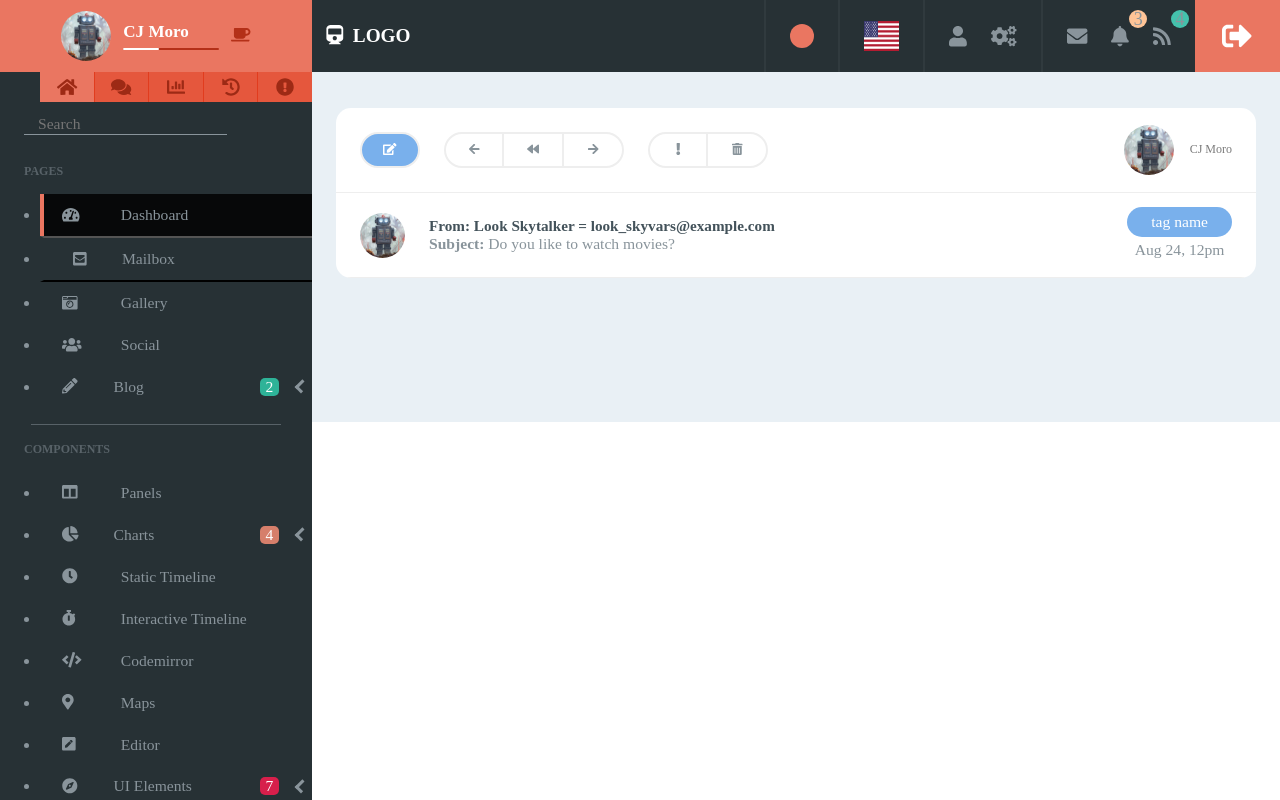
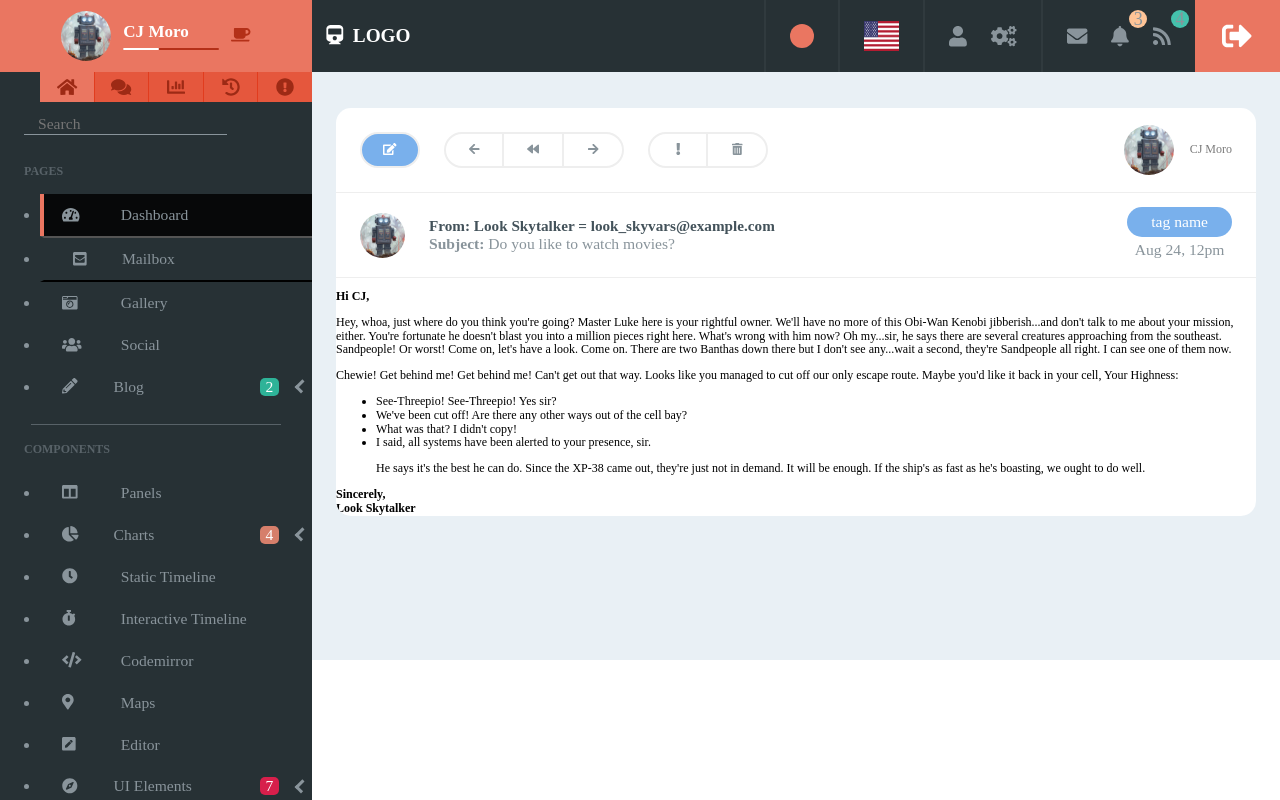
Before and after one commit to serCJm/react-admin-dashboard, a React (Create React App) app: page /mail in a window 1280 px wide. Built offline with nearby package versions, Linux system fonts and the light colour scheme.

Commit message:
Add MailBody component

```diff
--- a/src/layout/Pages/Mailbox/Mail/Mail.jsx
+++ b/src/layout/Pages/Mailbox/Mail/Mail.jsx
@@ -2,6 +2,7 @@ import React from "react";
 import PageElementWrapper from "../../PageElementWrapper";
 import InstrumentPanel from "../Inbox/InstrumentPanel/InstrumentPanel";
 import MailHeader from "./MailHeader/MailHeader";
+import MailBody from "./MailBody/MailBody";
 
 const Mail = () => {
   return (
@@ -9,6 +10,7 @@ const Mail = () => {
       <div className="mail">
         <InstrumentPanel />
         <MailHeader />
+        <MailBody />
       </div>
     </PageElementWrapper>
   );
--- /dev/null
+++ b/src/layout/Pages/Mailbox/Mail/MailBody/MailBody.jsx
@@ -0,0 +1,50 @@
+import React from "react";
+
+const MailBody = () => {
+  return (
+    <div className="mail-body">
+      <p>
+        <strong>Hi CJ,</strong>
+      </p>
+      <p>
+        Hey, whoa, just where do you think you're going? Master Luke here is
+        your rightful owner. We'll have no more of this Obi-Wan Kenobi
+        jibberish...and don't talk to me about your mission, either. You're
+        fortunate he doesn't blast you into a million pieces right here. What's
+        wrong with him now? Oh my...sir, he says there are several creatures
+        approaching from the southeast. Sandpeople! Or worst! Come on, let's
+        have a look. Come on. There are two Banthas down there but I don't see
+        any...wait a second, they're Sandpeople all right. I can see one of them
+        now.
+      </p>
+      <p>
+        Chewie! Get behind me! Get behind me! Can't get out that way. Looks like
+        you managed to cut off our only escape route. Maybe you'd like it back
+        in your cell, Your Highness:
+      </p>
+      <ul className="mail-body-list">
+        <li>See-Threepio! See-Threepio! Yes sir?</li>
+        <li>
+          We've been cut off! Are there any other ways out of the cell bay?
+        </li>
+        <li>What was that? I didn't copy! </li>
+        <li>I said, all systems have been alerted to your presence, sir. </li>
+      </ul>
+      <blockquote className="mail-body-quote">
+        <span>
+          He says it's the best he can do. Since the XP-38 came out, they're
+          just not in demand. It will be enough. If the ship's as fast as he's
+          boasting, we ought to do well.
+        </span>
+      </blockquote>
+      <div>
+        <strong>Sincerely,</strong>
+      </div>
+      <div>
+        <strong>Look Skytalker</strong>
+      </div>
+    </div>
+  );
+};
+
+export default MailBody;
```
